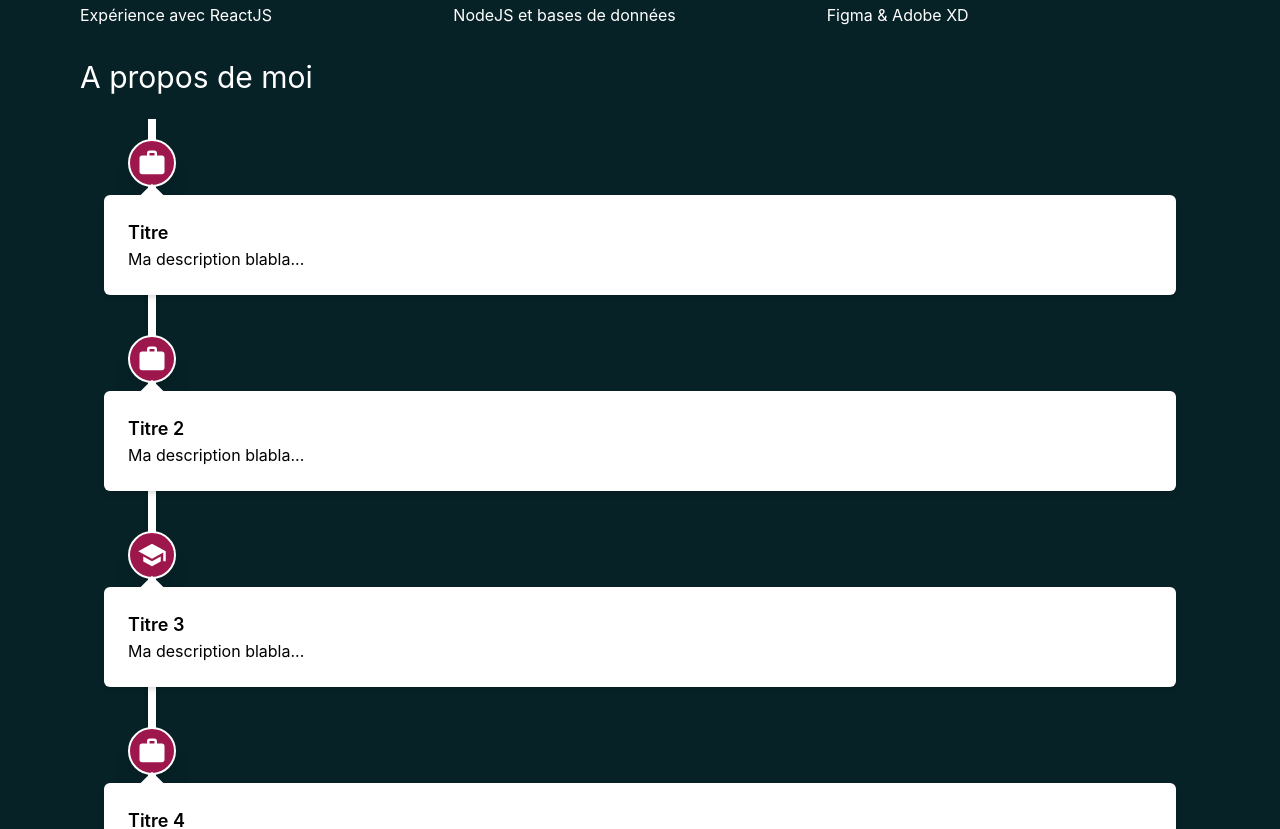
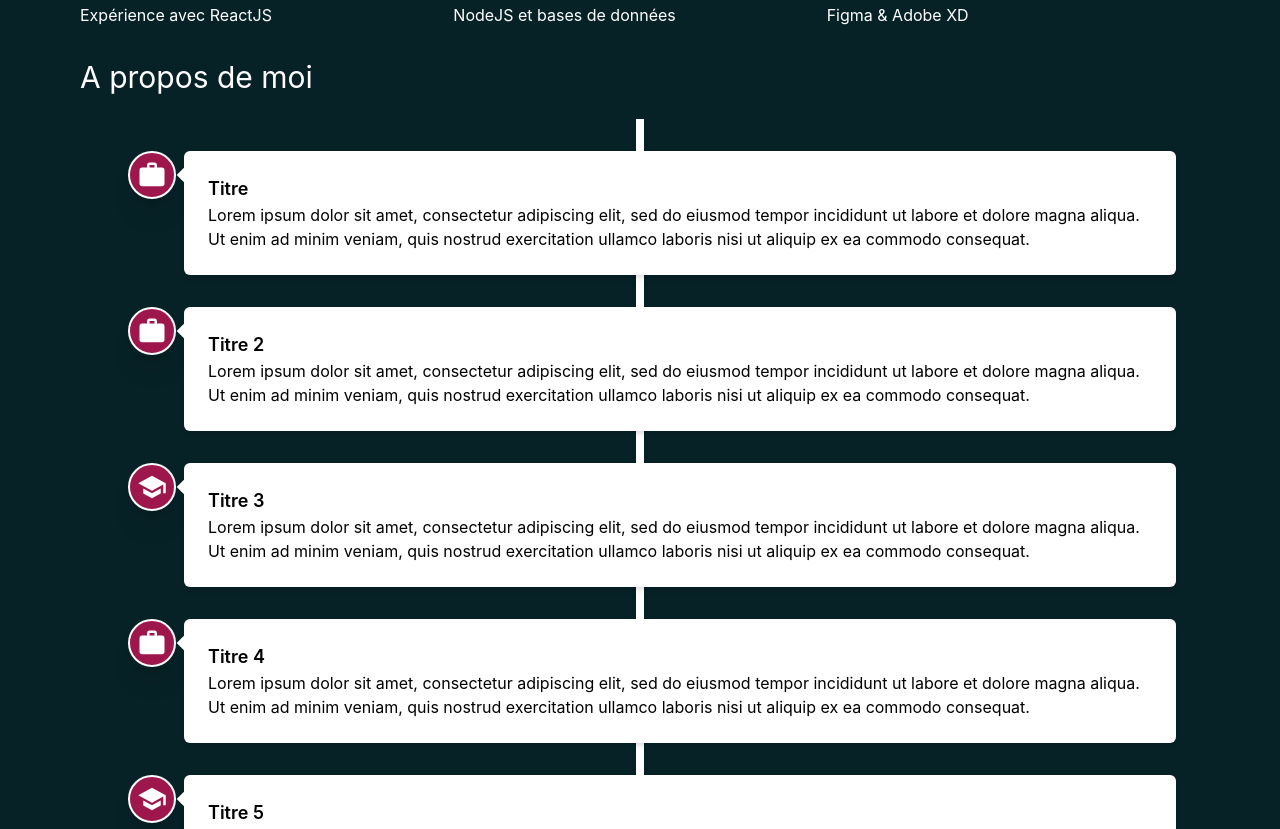
Before and after one commit to AurelTBE/portfolio, a Next.js app: page / in a window 1280 px wide. Shown: the part 1930-2759 px from the top of the page. Built offline with nearby package versions, Linux system fonts and the light colour scheme.

Commit message:
Timeline design wip 0.3

```diff
--- a/components/Timeline.tsx
+++ b/components/Timeline.tsx
@@ -24,20 +24,21 @@ const Timeline = (props: Props) => {
                 <h3 className="text-3xl text-white">
                     A propos de moi
                 </h3>
-                <div className='relative container mx-auto px-6 my-6'>
-                    <div className="absolute z-0 w-2 h-full bg-white shadow-md left-17 inset-0">
-                    </div>
+                <div className='relative container mx-auto px-6 my-6 flex flex-col space-y-8'>
+                    <div
+                        className="absolute z-0 w-2 h-full bg-white shadow-md left-17 inset-0 md:mx-auto md:left-0 md:right-0"
+                    ></div>
                     {TimeLineData.map(element => (
-                        <div className='relative z-10 py-5'>
-                            <div className='relative pt-12'>
+                        <div className='relative z-10'>
+                            <div className='relative pt-12 xs:absolute'>
                                 <div className='absolute flex left-6 inset-0 items-center justify-center text-3xl text-white bg-pink-800 w-12 h-12 rounded-full border-2 border-white shadow-xl'>
                                     {iconSelect(element.icon)}
                                 </div>
                             </div>
-                            <div className='relative pt-2'>
+                            <div className='relative pt-2 xs:pl-20 xs:pt-0'>
                                 <div
                                     aria-hidden="true"
-                                    className='absolute inset-0 left-10 h-4 w-4 transform rotate-45 bg-white'
+                                    className='absolute inset-0 left-10 h-4 w-4 transform rotate-45 bg-white xs:top-4 xs:left-19'
                                 ></div>
                                 <div className='bg-white p-6 rounded-md shadow-md'>
                                     <h4 className='text-lg font-semibold'>{element.title}</h4>
--- a/constants/timelinedata.tsx
+++ b/constants/timelinedata.tsx
@@ -3,7 +3,7 @@ export const TimeLineData = [
         id: 1,
         title: "Titre",
         location: "Paris, France",
-        description: "Ma description blabla...",
+        description: "Lorem ipsum dolor sit amet, consectetur adipiscing elit, sed do eiusmod tempor incididunt ut labore et dolore magna aliqua. Ut enim ad minim veniam, quis nostrud exercitation ullamco laboris nisi ut aliquip ex ea commodo consequat. ",
         buttonText: "Bouton",
         date: "Février 2016 - Aujourd'hui",
         icon: 'work',
@@ -12,7 +12,7 @@ export const TimeLineData = [
         id: 2,
         title: "Titre 2",
         location: "Paris, France",
-        description: "Ma description blabla...",
+        description: "Lorem ipsum dolor sit amet, consectetur adipiscing elit, sed do eiusmod tempor incididunt ut labore et dolore magna aliqua. Ut enim ad minim veniam, quis nostrud exercitation ullamco laboris nisi ut aliquip ex ea commodo consequat. ",
         buttonText: "Bouton",
         date: "Février 2016 - Aujourd'hui",
         icon: 'work',
@@ -21,7 +21,7 @@ export const TimeLineData = [
         id: 3,
         title: "Titre 3",
         location: "Paris, France",
-        description: "Ma description blabla...",
+        description: "Lorem ipsum dolor sit amet, consectetur adipiscing elit, sed do eiusmod tempor incididunt ut labore et dolore magna aliqua. Ut enim ad minim veniam, quis nostrud exercitation ullamco laboris nisi ut aliquip ex ea commodo consequat. ",
         buttonText: "Bouton",
         date: "Février 2016 - Aujourd'hui",
         icon: 'school',
@@ -30,7 +30,7 @@ export const TimeLineData = [
         id: 4,
         title: "Titre 4",
         location: "Paris, France",
-        description: "Ma description blabla...",
+        description: "Lorem ipsum dolor sit amet, consectetur adipiscing elit, sed do eiusmod tempor incididunt ut labore et dolore magna aliqua. Ut enim ad minim veniam, quis nostrud exercitation ullamco laboris nisi ut aliquip ex ea commodo consequat. ",
         buttonText: "Bouton",
         date: "Février 2016 - Aujourd'hui",
         icon: 'work',
@@ -39,7 +39,7 @@ export const TimeLineData = [
         id: 5,
         title: "Titre 5",
         location: "Paris, France",
-        description: "Ma description blabla...",
+        description: "Lorem ipsum dolor sit amet, consectetur adipiscing elit, sed do eiusmod tempor incididunt ut labore et dolore magna aliqua. Ut enim ad minim veniam, quis nostrud exercitation ullamco laboris nisi ut aliquip ex ea commodo consequat. ",
         buttonText: "Bouton",
         date: "Février 2016 - Aujourd'hui",
         icon: 'school',
--- a/tailwind.config.js
+++ b/tailwind.config.js
@@ -1,9 +1,19 @@
 module.exports = {
   content: ['./components/**/*.tsx', './pages/**/*.tsx','./public/**/*.html'],
   theme: {
+    screens: {
+      'xs': '480px',
+      'sm': '640px',
+      'md': '768px',
+      'lg': '1024px',
+      'xl': '1280px',
+      '2xl': '1536px',
+    },
     extend: {
       inset: {
-        "17": "68px"
+        "17": "68px",
+        "18": "72px",
+        "19": "76px"
       }
     },
   },
```
